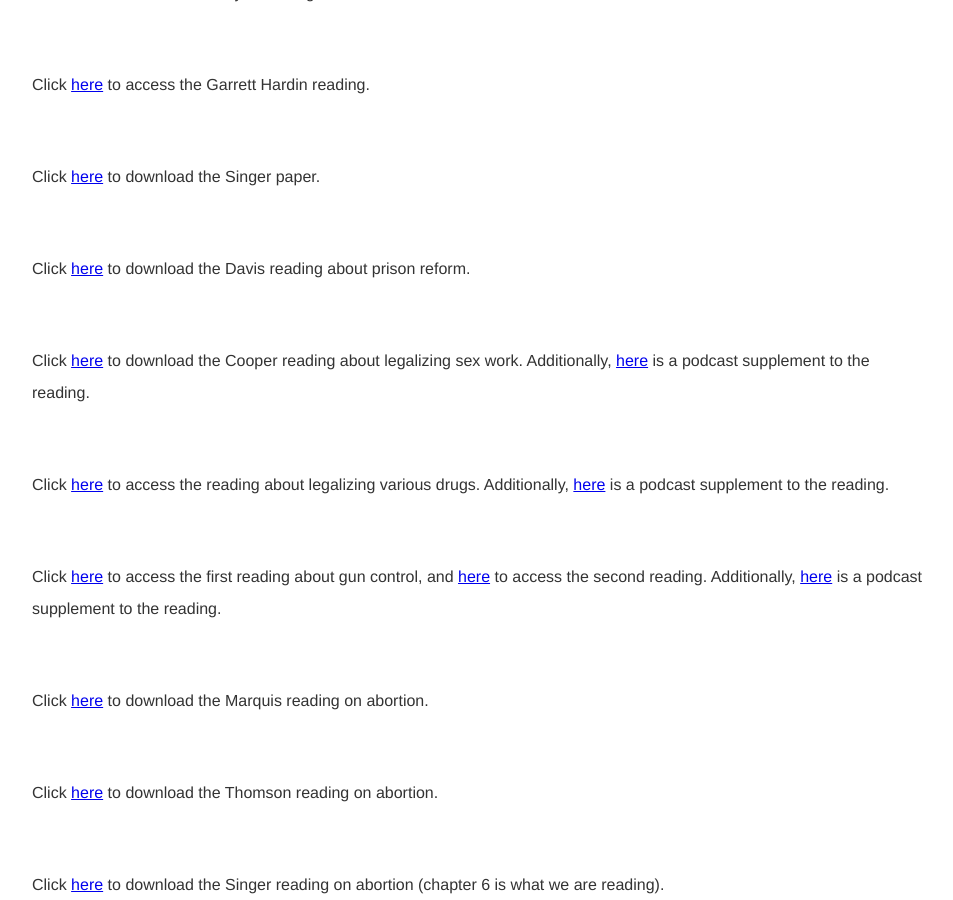
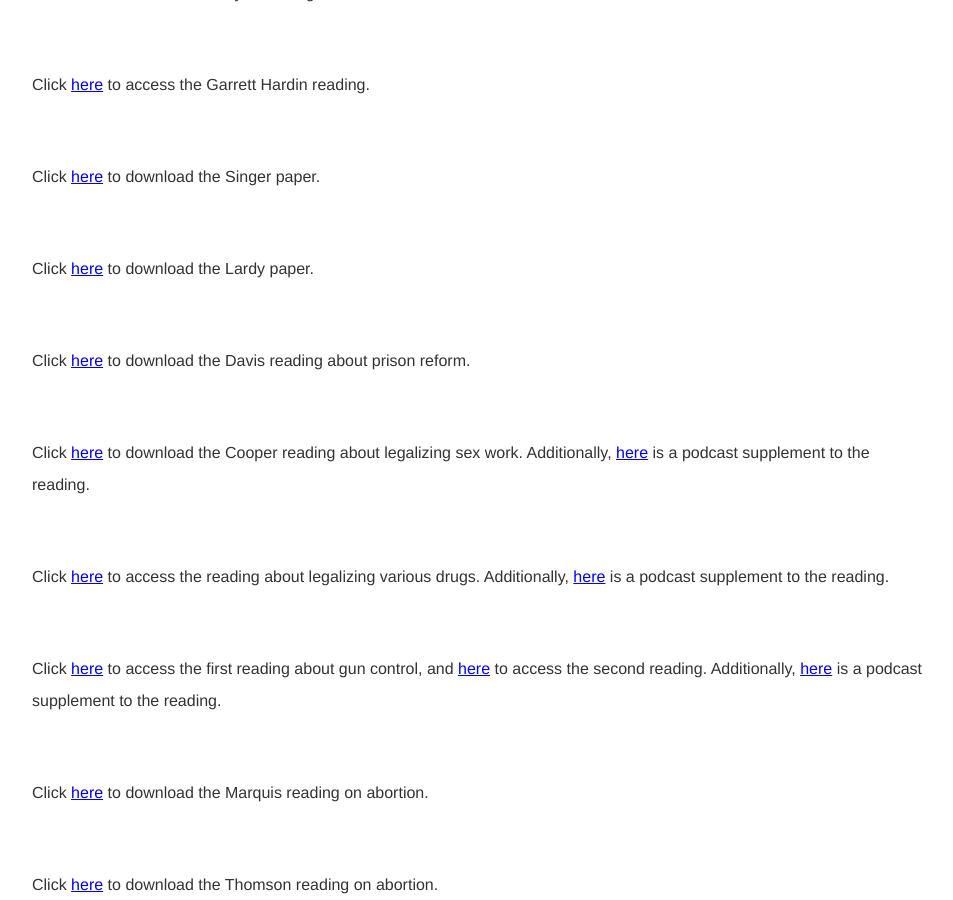
Before and after one commit to kevinjpatton/kevinjpatton.github.io, a Jekyll site: the page built from teaching/phil_2030/index.html, in a window 1280 px wide and 900 px high, scrolled down 1234 px. Shown: the whole window, without its empty margins (160-1113 px from the left). Built offline with Jekyll 4.4.1, drawn with Linux system fonts in a browser that asks for light colours; Markdown is read by kramdown in place of the engine named in the settings.

Commit message:
Update index.html

```diff
--- a/teaching/phil_2030/index.html
+++ b/teaching/phil_2030/index.html
@@ -17,6 +17,7 @@ title: Teaching - Phil 2030
 <p>Click <a href="/teaching/phil_3050/AJ Ayer - Language Truth and Logic.pdf" target="_blank">here</a> to download the Ayer reading.</p>
 <p>Click <a href="https://www.garretthardinsociety.org/articles/art_lifeboat_ethics_case_against_helping_poor.html" target="_blank">here</a> to access the Garrett Hardin reading.</p>
 <p>Click <a href="/teaching/phil_2030/Peter Singer - Famine, Affluence, and Morality.pdf" target="_blank">here</a> to download the Singer paper.</p>
+<p>Click <a href="/teaching/phil_2030/Heather Lardy - Is there a Right not to Vote.pdf" target="_blank">here</a> to download the Lardy paper.</p>
 <p>Click <a href="/teaching/phil_2030/Angela Davis - The Prosecutor's Ethical Duty to End Mass Incarceration.pdf" target="_blank">here</a> to download the Davis reading about prison reform.</p>
 <p>Click <a href="/teaching/phil_2030/Belinda Cooper - Prostitution A Feminist Analysis.pdf" target="_blank">here</a> to download the Cooper reading about legalizing sex work.  Additionally, <a href="https://www.wnycstudios.org/podcasts/takeaway/segments/deep-dive-sex-work" target="_blank">here</a> is a podcast supplement to the reading.</p>
 <p>Click <a href="https://www.vox.com/policy-and-politics/2017/4/20/15328384/opioid-epidemic-drug-legalization" target="_blank">here</a> to access the reading about legalizing various drugs.  Additionally, <a href="https://www.nytimes.com/2022/09/02/podcasts/the-daily/fentanyl-opioid-crisis-vancouver.html" target="_blank">here</a> is a podcast supplement to the reading.</p>
```
